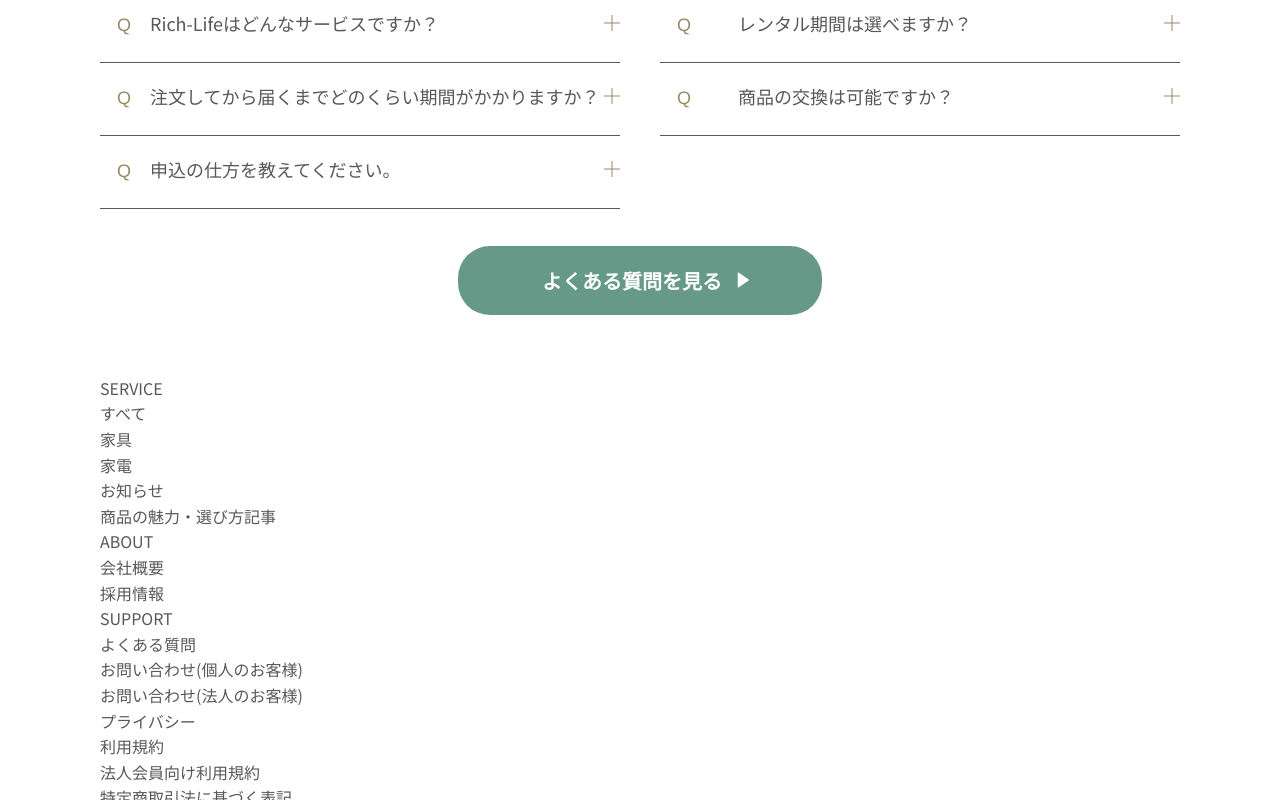
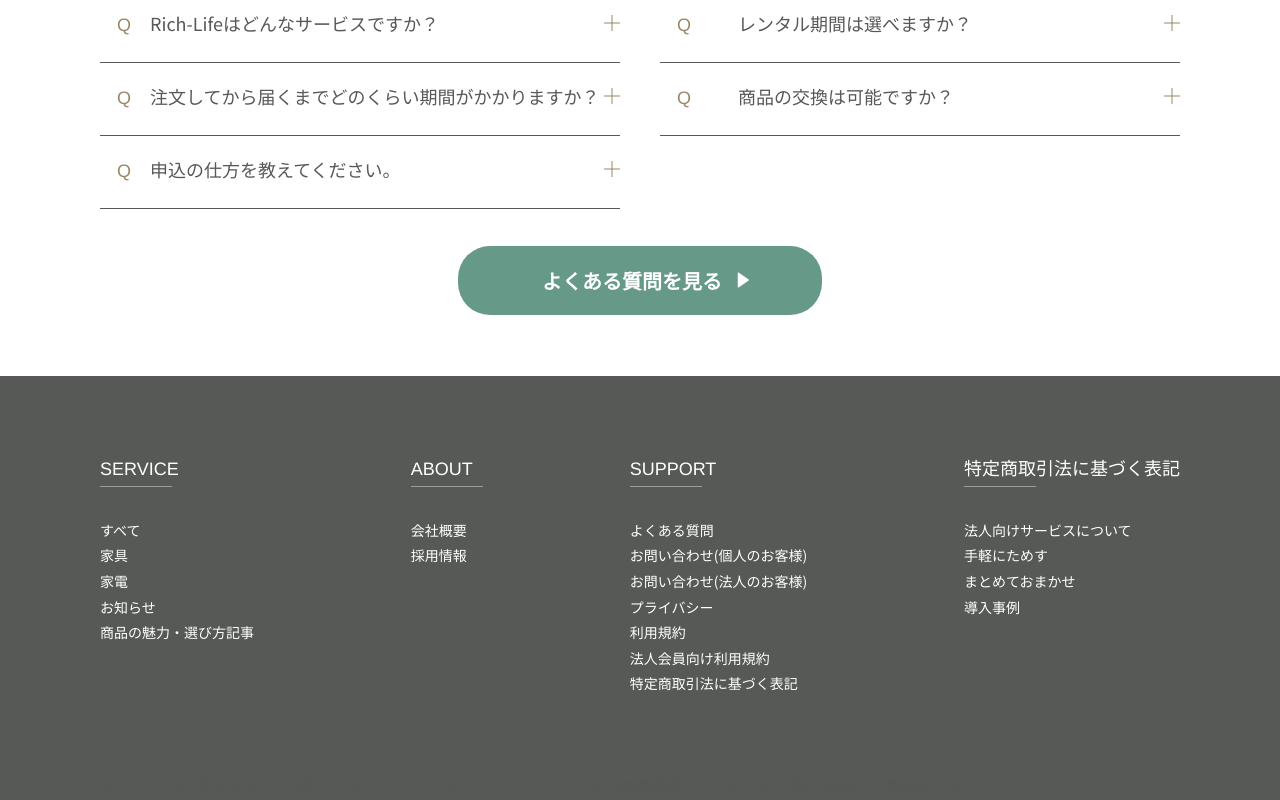
Before and after one commit to Atsusan/lp-01, a plain HTML site: page public/index.html in a window 1280 px wide. Shown: the part 11200-12000 px from the top of the page. Drawn offline with nearby package versions, Linux system fonts and the light colour scheme; a web font is replaced by a local one.

Commit message:
commit pc 6/12

```diff
--- a/dev/src/assets/sass/layout/_l-footer.scss
+++ b/dev/src/assets/sass/layout/_l-footer.scss
@@ -1,10 +1,10 @@
 @use '../global' as global;
 
 .l-footer {
-
+    padding-top: 75px;
+    padding-bottom: 32px;
 
     &__content {
-
     }
 
     &__snsArea {
--- a/dev/src/assets/sass/project/_p-footer.scss
+++ b/dev/src/assets/sass/project/_p-footer.scss
@@ -1,35 +1,50 @@
 @use '../global' as global;
 
 .p-footer {
+    background-color: #565956;
 
     &__content {
+        display: flex;
+        justify-content: space-between;
+        flex-wrap: wrap;
 
+        &__inner {
+            // width: 100%;
+        }
+
+        &__title {
+            font-family: global.$ff-en;
+            font-weight: 400;
+            font-size: 18px;
+            line-height: 36px;
+            color: #fff;
+            position: relative;
+
+            &::before {
+                content: "";
+                position: absolute;
+                bottom : 0;
+                left: 0;
+                margin-top: 7px;
+                width: 72.03px;
+                height: 1px;
+                background-color: rgba(255,255,255,.4);
+            }
+        }
     }
 
-    &__contentArea {
-
-        &__item1 {
-
-        }
-
-        &__item2 {
-
-        }
-
-        &__item3 {
-
-        }
-
-        &__item 4 {
-
-        }
+    &__list {
+        margin-top: 30px;
     }
 
     &__item {
 
 
-        &__title {
-
+        &__link {
+            font-weight: 400;
+            font-size: 14px;
+            line-height: 22px;
+            color: #fff;
         }
     }
 
--- a/public/index.html
+++ b/public/index.html
@@ -768,9 +768,9 @@
 	<footer class="p-footer l-footer">
 		<div class="l-inner">
 			<div class="p-footer__content l-footer__content">
-				<div class="p-footer__contentArea p-footer__contentArea__item1">
-					<h2 class="p-footer__contnet__item__title">SERVICE</h2>
-					<ul class="p-footer__content__list">
+				<div class="p-footer__content__inner">
+					<h2 class="p-footer__content__title">SERVICE</h2>
+					<ul class="p-footer__list">
 						<li class="p-footer__item">
 							<a href="#" class="p-footer__item__link">すべて</a>
 						</li>
@@ -787,11 +787,12 @@
 							<a href="#" class="p-footer__item__link">商品の魅力・選び方記事</a>
 						</li>
 					</ul>
+					<!-- /.p-footer__list -->
 				</div>
-				<!-- /.p-footer__item p-footer__item1 -->
-				<div class="p-footer__contentArea p-footer__contentArea__item2">
-					<h2 class="p-footer__contnet__item__title">ABOUT</h2>
-					<ul class="p-footer__content__list">
+				<!-- /.p-footer__content__inner -->
+				<div class="p-footer__content__inner">
+					<h2 class="p-footer__content__title">ABOUT</h2>
+					<ul class="p-footer__list">
 						<li class="p-footer__item">
 							<a href="#" class="p-footer__item__link">会社概要</a>
 						</li>
@@ -799,11 +800,12 @@
 							<a href="#" class="p-footer__item__link">採用情報</a>
 						</li>
 					</ul>
+					<!-- /.p-footer__list -->
 				</div>
-				<!-- /.p-footer__item p-footer__item1 -->
-				<div class="p-footer__contentArea p-footer__item3">
-					<h2 class="p-footer__contnet__item__title">SUPPORT</h2>
-					<ul class="p-footer__content__list">
+				<!-- /.p-footer__content__inner -->
+				<div class="p-footer__content__inner">
+					<h2 class="p-footer__content__title">SUPPORT</h2>
+					<ul class="p-footer__list">
 						<li class="p-footer__item">
 							<a href="#" class="p-footer__item__link">よくある質問</a>
 						</li>
@@ -826,11 +828,12 @@
 							<a href="#" class="p-footer__item__link">特定商取引法に基づく表記</a>
 						</li>
 					</ul>
+					<!-- /.p-footer__list -->
 				</div>
-				<!-- /.p-footer__item p-footer__item1 -->
-				<div class="p-footer__contentArea p-footer__contentArea__item4">
-					<h2 class="p-footer__contnet__item__title">CLAS BUSINESS</h2>
-					<ul class="p-footer__content__list">
+				<!-- /.p-footer__content__inner -->
+				<div class="p-footer__content__inner">
+					<h2 class="p-footer__content__title">特定商取引法に基づく表記</h2>
+					<ul class="p-footer__list">
 						<li class="p-footer__item">
 							<a href="#" class="p-footer__item__link">法人向けサービスについて</a>
 						</li>
@@ -844,10 +847,13 @@
 							<a href="#" class="p-footer__item__link">導入事例</a>
 						</li>
 					</ul>
+					<!-- /.p-footer__list -->
 				</div>
-				<!-- /.p-footer__item p-footer__item1 -->
+				<!-- /.p-footer__content__inner -->
 			</div>
 			<!-- /.p-footer__content l-footer__content -->
+
+
 			<div class="p-footer__snsArea l-footer__snsArea">
 				<div class="p-footer__sns">
 					<a href="#" class="p-footer__sns--instagram">insta</a>
```
Also changed, not shown: dev/src/index.html (+22 -16 lines), public/assets/css/style.css, public/assets/css/style.min.css.
